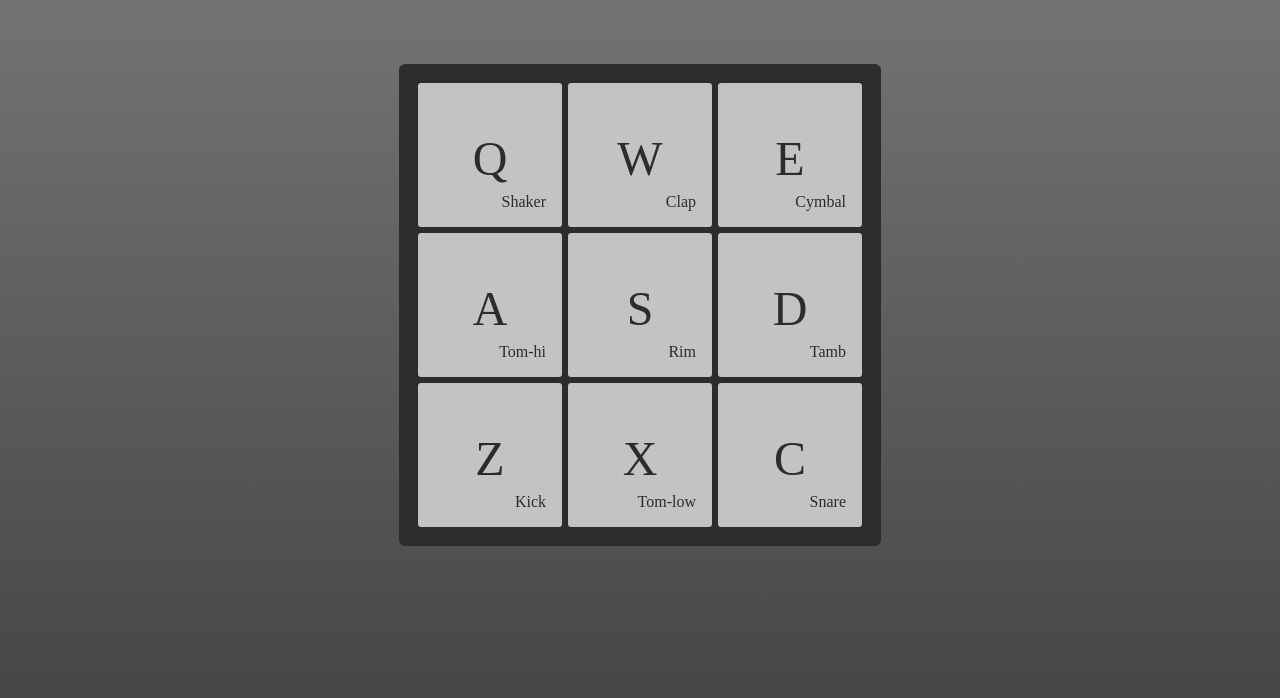
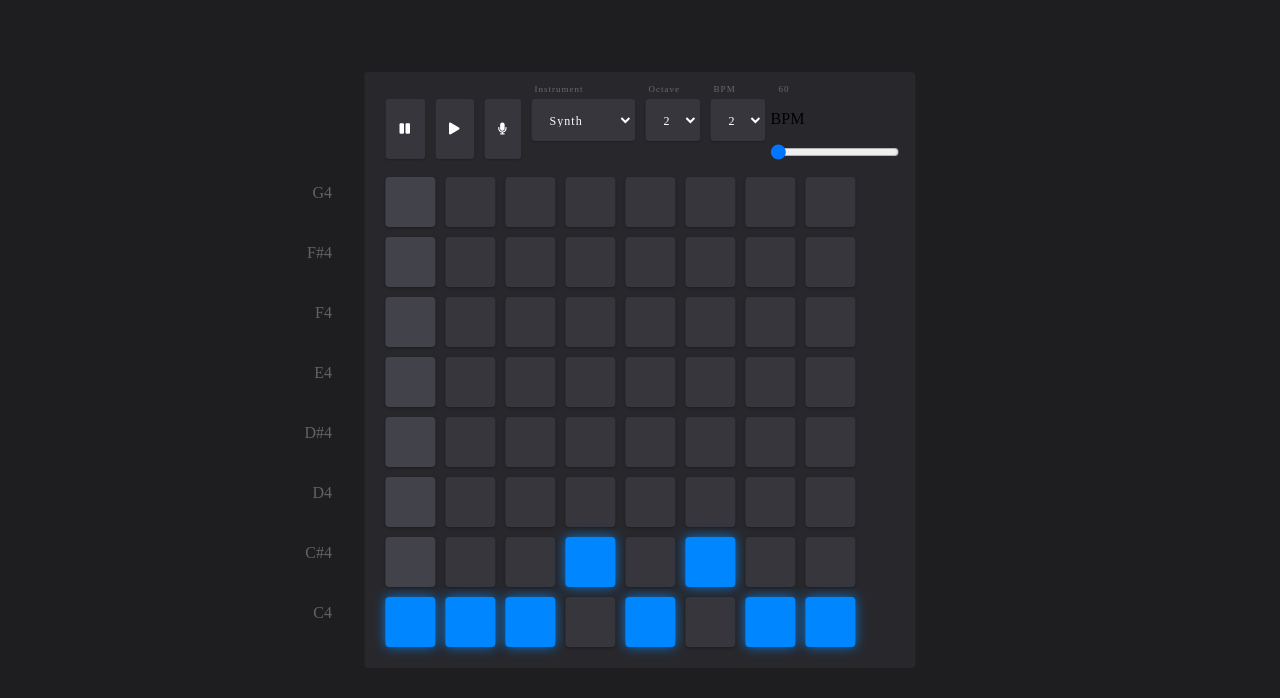
Before and after one commit to vincentreynaud/js-step-sequencer, a plain HTML site: page index.html in a window 1280 px wide. Drawn offline with nearby package versions, Linux system fonts and the light colour scheme.

Commit message:
initial commit

```diff
--- a/css/style.css
+++ b/css/style.css
@@ -1,64 +1,116 @@
-* {
-  box-sizing: border-box;
+body {
+  background: #1e1e21;
 }
 
-body {
-  margin: 0;
-  height: 100vh;
-  background: linear-gradient(rgb(115, 115, 115), rgb(64, 64, 64));
+.flex {
+  display: flex;
+  flex-direction: row;
 }
 
-.container {
-  width: 100%;
-  text-align: center;
+.Sequencer {
+  position: absolute;
+  top: 50%;
+  left: 50%;
+  -webkit-transform: translate(-50%, -55%);
+  transform: translate(-50%, -55%);
+  padding: 1em;
+  background: #28282c;
+  border-radius: 4px;
 }
 
-.drum-pad {
-  display: inline-block;
-  background: rgb(44, 44, 44);
-  margin-top: 4rem;
-  padding: 1rem;
-  border-radius: 0.4rem;
+.notes {
+  list-style-type: none;
+  position: absolute;
+  left: -100px;
+  top: 75px;
+  text-align: right;
+  color: white;
+  line-height: 60px;
+  opacity: 0.3;
 }
 
-.key-row {
+.buttons {
   display: flex;
-  /* width: 100%; */
-  flex-flow: row nowrap;
+  padding: 0.35em 0 0.5em;
+}
+.buttons button,
+.buttons select {
+  margin: 5px;
+  outline: none;
+  background: #36363c;
+  color: white;
+  padding: 1em;
+  font-size: 12px;
+  letter-spacing: 1px;
+  border-radius: 4px;
+  box-shadow: 0 1px 2px 0 rgba(0, 0, 0, 0.2);
+  cursor: pointer;
+  border: 2px solid transparent;
+}
+.buttons button.active,
+.buttons select.active {
+  color: #0087ff;
+  border: 2px solid #0087ff;
+}
+.buttons .select-wrapper {
+  position: relative;
+}
+.buttons .select-wrapper span {
+  position: absolute;
+  color: white;
+  top: -10px;
+  left: 8px;
+  font-size: 9px;
+  letter-spacing: 1px;
+  opacity: 0.3;
+}
+.buttons select {
+  position: relative;
+  height: 42px;
+  min-width: 50px;
 }
 
-.key {
-  display: inline-block;
-  position: relative;
-  text-align: center;
-  padding: 3rem 3rem;
-  margin: 3px;
-  color: rgb(44, 44, 44);
-  background: rgb(195, 195, 195);
-  border-radius: 0.2rem;
-  transition: all 0.1s;
+.pads {
+  box-sizing: border-radius;
+  display: flex;
+  flex-direction: column-reverse;
+  flex-wrap: wrap;
+}
+.pads .pad {
+  background: #36363c;
+  border-radius: 4px;
+  cursor: pointer;
+  width: calc(600px / 10 - 10px);
+  height: calc(600px / 10 - 10px);
+  margin: 5px;
+  box-shadow: 0 1px 3px 0 rgba(0, 0, 0, 0.3);
+  transition: background 100ms ease;
+}
+.pads .pad:hover {
+  background: #42424a;
+}
+.pads .pad.active {
+  background: #42424a;
+}
+.pads .pad.on {
+  background: #0087ff !important;
+  box-shadow: 0 0 12px 0 rgba(0, 135, 255, 0.8);
 }
 
-.key-pressed {
-  background: rgb(205, 231, 57);
-  /* border: 1px solid rgb(156, 231, 57); */
-  transform: scale(1.05);
+@-webkit-keyframes colorize {
+  from {
+    background: red;
+  }
+  to {
+    background: #55ff00;
+  }
 }
 
-.letter {
-  display: block;
-  margin: 0;
-  font-size: 3rem;
-  width: 3rem;
-  height: 3rem;
+@keyframes colorize {
+  from {
+    background: red;
+  }
+  to {
+    background: #55ff00;
+  }
 }
-
-.sound {
-  display: inline-block;
-  position: absolute;
-  bottom: 1rem;
-  right: 1rem;
-  font-size: 1rem;
-}
-
-/* Add animation on key hit, etc */
--- a/index.html
+++ b/index.html
@@ -3,103 +3,212 @@
 
 <head>
   <meta charset="UTF-8">
-  <meta name="viewport" content="width=device-width, initial-scale=1.0">
-  <meta http-equiv="X-UA-Compatible" content="ie=edge">
-  <title>Drum Kit</title>
+  <title>DRUM KIT</title>
+
+  <!-- getting symbols for buttons from fontawesome -->
+  <link rel="stylesheet" href="https://use.fontawesome.com/releases/v5.3.1/css/all.css" integrity="sha384-mzrmE5qonljUremFsqc01SB46JvROS7bZs3IO2EmfFsd15uHvIt+Y8vEf7N7fWAU"
+    crossorigin="anonymous">
+
+  <!-- normalize -->
+  <link rel="stylesheet" href="https://cdnjs.cloudflare.com/ajax/libs/normalize/5.0.0/normalize.min.css">
   <link rel="stylesheet" href="css/style.css">
+
 </head>
 
 <body>
 
-  <main class="container">
+  <div id='sequencer'>
+    <div class="Sequencer">
+      <div class="buttons">
+        <!-- check class of button play -->
+        <button class="fa fa-pause"></button>
+        <button class="fa fa-play"></button>
+        <button class="fa fa-microphone"></button>
 
-    <div class="drum-pad">
+        <!-- settings, bpm and other stuff -->
+        <div class="select-wrapper">
+          <span>Instrument</span>
+          <select data-label="wave" class="wave">
+            <option>Synth</option>
+            <option>Drums</option>
+            <option>Orchestra</option>
+          </select>
+        </div>
 
-      <div class="key-row">
-        <div class="key" data-key="81">
-          <p class="letter">Q</p>
-          <span class="sound">Shaker</span>
+        <div class="select-wrapper">
+          <span>Octave</span>
+          <select data-label="octave" class="octave">
+            <option>2</option>
+            <option>3</option>
+            <option>4</option>
+            <option>5</option>
+            <option>6</option>
+          </select>
         </div>
-        <div class="key" data-key="87">
-          <p class="letter">W</p>
-          <span class="sound">Clap</span>
+
+        <div class="select-wrapper">
+          <span>BPM</span>
+          <select data-label="octave" class="BPM">
+            <option>2</option>
+            <option>3</option>
+            <option>4</option>
+            <option>5</option>
+            <option>6</option>
+          </select>
         </div>
-        <div class="key" data-key="69">
-          <p class="letter">E</p>
-          <span class="sound">Cymbal</span>
+
+        <div class="select-wrapper slidecontainer">
+          <p>BPM
+            <span id="demo"></span>
+          </p>
+
+          <input type="range" min="60" max="200" value="60" class="slider" id="myRange">
         </div>
+
+        <!-- here comes the description of what the line is or sounds like -->
+        <ul class="notes">
+          <li>G4</li>
+          <li>F#4</li>
+          <li>F4</li>
+          <li>E4</li>
+          <li>D#4</li>
+          <li>D4</li>
+          <li>C#4</li>
+          <li>C4</li>
+        </ul>
       </div>
 
-      <div class="key-row">
-        <div class="key" data-key="65">
-          <p class="letter">A</p>
-          <span class="sound">Tom-hi</span>
-        </div>
-        <div class="key" data-key="83">
-          <p class="letter">S</p>
-          <span class="sound">Rim</span>
-        </div>
-        <div class="key" data-key="68">
-          <p class="letter">D</p>
-          <span class="sound">Tamb</span>
-        </div>
-      </div>
-
-      <div class="key-row">
-        <div class="key" data-key="90">
-          <p class="letter">Z</p>
-          <span class="sound">Kick</span>
-        </div>
-        <div class="key" data-key="88">
-          <p class="letter">X</p>
-          <span class="sound">Tom-low</span>
-        </div>
-        <div class="key" data-key="67">
-          <p class="letter">C</p>
-          <span class="sound">Snare</span>
-        </div>
-      </div>
-
-    </div>
-
-  </main>
-
-  <audio data-key="81" src="sounds/drum-kit-1/shaker.wav"></audio>
-  <audio data-key="87" src="sounds/drum-kit-1/clap.wav"></audio>
-  <audio data-key="69" src="sounds/drum-kit-1/cymbal.wav"></audio>
-  <audio data-key="65" src="sounds/drum-kit-1/tom-hi.wav"></audio>
-  <audio data-key="83" src="sounds/drum-kit-1/rim.wav"></audio>
-  <audio data-key="68" src="sounds/drum-kit-1/tamb.wav"></audio>
-  <audio data-key="90" src="sounds/drum-kit-1/kick.wav"></audio>
-  <audio data-key="88" src="sounds/drum-kit-1/tom-low.wav"></audio>
-  <audio data-key="67" src="sounds/drum-kit-1/snare.wav"></audio>
+      <!-- THE SEQUENCER -->
+      <div class="flex">
 
 
+        <!--  At the moment the pads have different classes.
+              "pad" is the normal styling of the pad.
+              This class is always on. Please don't delete it.
+
+              Extend by class "active". The whole
+              vertical line of the sequencer is gonna be active.
+              So there will be two classes: "pad active".
+
+              Extended with "on" when one pad is clicked on.
+              So the whole thing is "pad on".
+
+              As it looks like we gonna change the stylings of the
+              pads with javascript. So we're maybe don't need further
+              classes other than "pad" for the pads.
+          -->
+
+        <!-- 1. line of pads -->
+        <div class="pads">
+          <div data-note="261.63" class="pad active on" onClick="javascript:changeBackground();"></div>
+          <div data-note="277.18" class="pad active "></div>
+          <div data-note="293.66" class="pad active "></div>
+          <div data-note="311.13" class="pad active "></div>
+          <div data-note="329.63" class="pad active "></div>
+          <div data-note="349.23" class="pad active "></div>
+          <div data-note="369.99" class="pad active "></div>
+          <div data-note="392.88" class="pad active "></div>
+        </div>
+
+        <!-- 2. line of pads -->
+        <div class="pads">
+          <div data-note="261.63" class="pad  on"></div>
+          <div data-note="277.18" class="pad  "></div>
+          <div data-note="293.66" class="pad  "></div>
+          <div data-note="311.13" class="pad  "></div>
+          <div data-note="329.63" class="pad  "></div>
+          <div data-note="349.23" class="pad  "></div>
+          <div data-note="369.99" class="pad  "></div>
+          <div data-note="392" class="pad  "></div>
+        </div>
+
+        <!-- 3. line of pads -->
+        <div class="pads">
+          <div data-note="261.63" class="pad  on"></div>
+          <div data-note="277.18" class="pad  "></div>
+          <div data-note="293.66" class="pad  "></div>
+          <div data-note="311.13" class="pad  "></div>
+          <div data-note="329.63" class="pad  "></div>
+          <div data-note="349.23" class="pad  "></div>
+          <div data-note="369.99" class="pad  "></div>
+          <div data-note="392.22" class="pad  "></div>
+        </div>
+
+        <!-- 4. line of pads -->
+        <div class="pads">
+          <div data-note="261.63" class="pad  "></div>
+          <div data-note="277.18" class="pad  on"></div>
+          <div data-note="293.66" class="pad  "></div>
+          <div data-note="311.13" class="pad  "></div>
+          <div data-note="329.63" class="pad  "></div>
+          <div data-note="349.23" class="pad  "></div>
+          <div data-note="369.99" class="pad  "></div>
+          <div data-note="392" class="pad  "></div>
+        </div>
+
+        <!-- 5. line of pads -->
+        <div class="pads">
+          <div data-note="261.63" class="pad  on"></div>
+          <div data-note="277.18" class="pad  "></div>
+          <div data-note="293.66" class="pad  "></div>
+          <div data-note="311.13" class="pad  "></div>
+          <div data-note="329.63" class="pad  "></div>
+          <div data-note="349.23" class="pad  "></div>
+          <div data-note="369.99" class="pad  "></div>
+          <div data-note="392" class="pad  "></div>
+        </div>
+
+        <!-- 6. line of pads -->
+        <div class="pads">
+          <div data-note="261.63" class="pad  "></div>
+          <div data-note="277.18" class="pad  on"></div>
+          <div data-note="293.66" class="pad  "></div>
+          <div data-note="311.13" class="pad  "></div>
+          <div data-note="329.63" class="pad  "></div>
+          <div data-note="349.23" class="pad  "></div>
+          <div data-note="369.99" class="pad  "></div>
+          <div data-note="392" class="pad  "></div>
+        </div>
+
+        <!-- 7. line of pads -->
+        <div class="pads">
+          <div data-note="261.63" class="pad  on"></div>
+          <div data-note="277.18" class="pad  "></div>
+          <div data-note="293.66" class="pad  "></div>
+          <div data-note="311.13" class="pad  "></div>
+          <div data-note="329.63" class="pad  "></div>
+          <div data-note="349.23" class="pad  "></div>
+          <div data-note="369.99" class="pad  "></div>
+          <div data-note="392" class="pad  "></div>
+        </div>
+
+        <!-- 8. line of pads -->
+        <div class="pads">
+          <div data-note="261.63" class="pad  on"></div>
+          <div data-note="277.18" class="pad  "></div>
+          <div data-note="293.66" class="pad  "></div>
+          <div data-note="311.13" class="pad  "></div>
+          <div data-note="329.63" class="pad  "></div>
+          <div data-note="349.23" class="pad  "></div>
+          <div data-note="369.99" class="pad  "></div>
+          <div data-note="392" class="pad  "></div>
+        </div>
+        <!-- END OF THE THE SEQUENCER -->
+
+      </div>
+    </div>
+  </div>
+
+  <!-- JS Script for showing the value of the BPM slider -->
   <script>
+    var slider = document.getElementById("myRange");
+    var output = document.getElementById("demo");
+    output.innerHTML = slider.value;
 
-    function playSound(e) {
-      const audio = document.querySelector(`audio[data-key="${e.keyCode}"]`);
-      const key = document.querySelector(`.key[data-key="${e.keyCode}"]`);
-      // console.log(audio);
-      if (!audio) return;
-      audio.currentTime = 0;
-      audio.play();
-      key.classList.add('key-pressed');
-    };
-
-    function removeTransition(e) {
-      if (e.propertyName !== 'transform') return;
-      // console.log(e.propertyName);
-      this.classList.remove('key-pressed')
-    };
-
-    const keys = document.querySelectorAll('.key');
-    keys.forEach(key => key.addEventListener('transitionend', removeTransition));
-
-    window.addEventListener('keydown', playSound);
-
+    slider.oninput = function () {
+      output.innerHTML = this.value;
+    }
   </script>
-
 </body>
 
 </html>
```
